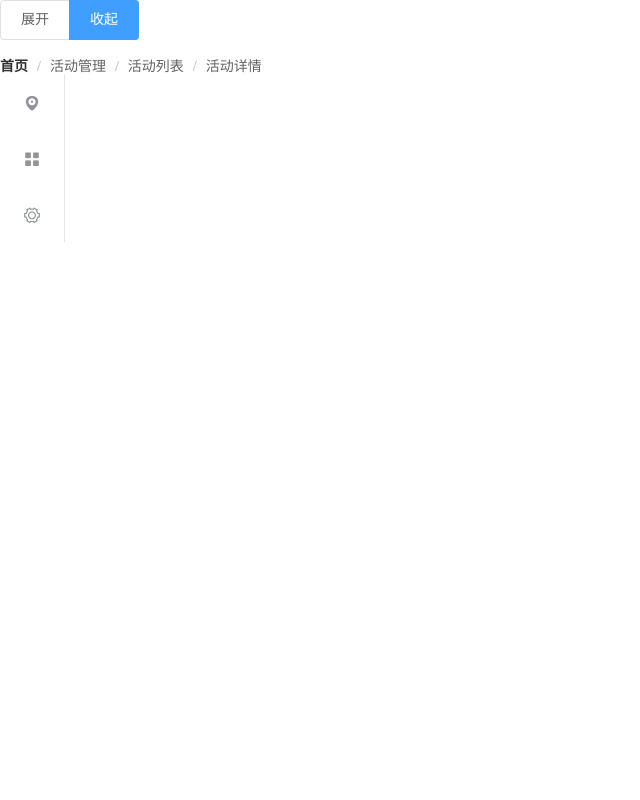
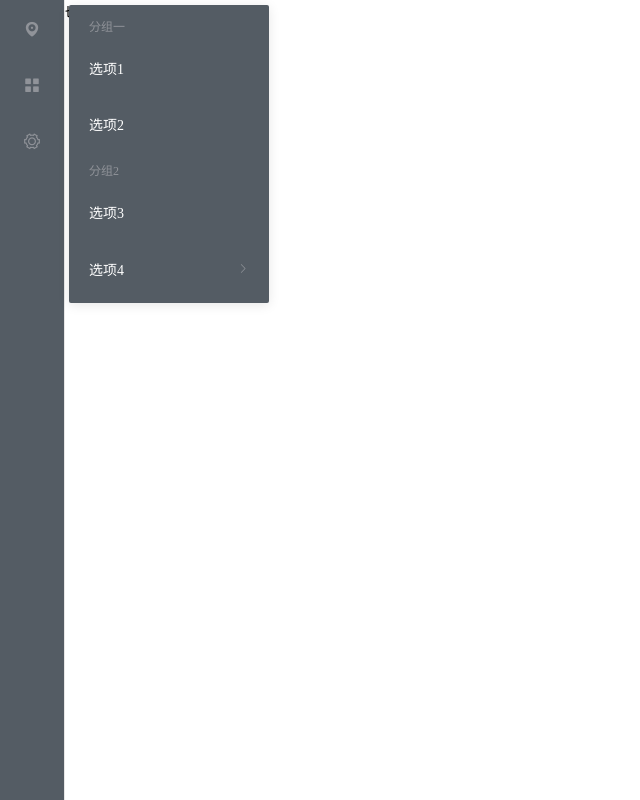
Before and after one commit to baixue0111/vue-study, a Vue app in the folder vueAdmin/: page /#/index in a window 1280 px wide. Shown: the whole page, without its empty margins (0-640 px from the left). Built offline with nearby package versions, Linux system fonts and the light colour scheme.

Commit message:
后台管理系统-侧边栏

```diff
--- a/vueAdmin/src/components/header/header.vue
+++ b/vueAdmin/src/components/header/header.vue
@@ -3,17 +3,7 @@
       <!-- <svg class="icon-mulu" aria-hidden="true">
         <use xlink:href="#icon-xxx"></use>
     </svg> -->
-    <el-radio-group v-model="isCollapse" style="margin-bottom: 20px;">
-        <el-radio-button :label="false">展开</el-radio-button>
-        <el-radio-button :label="true">收起</el-radio-button>
-    </el-radio-group>
-    <el-breadcrumb separator="/">
-        <el-breadcrumb-item :to="{ path: '/' }">首页</el-breadcrumb-item>
-        <el-breadcrumb-item>活动管理</el-breadcrumb-item>
-        <el-breadcrumb-item>活动列表</el-breadcrumb-item>
-        <el-breadcrumb-item>活动详情</el-breadcrumb-item>
-    </el-breadcrumb>
-    <el-menu default-active="1-4-1" class="el-menu-vertical-demo" @open="handleOpen" @close="handleClose" :collapse="isCollapse">
+    <el-menu default-active="1-4-1" class="el-menu-vertical-demo" @open="handleOpen" @close="handleClose" :collapse="isCollapse" background-color="#545c64" text-color="#fff" active-text-color="#ffd04b">
         <el-submenu index="1">
             <template slot="title">
                 <i class="el-icon-location"></i>
@@ -41,16 +31,24 @@
             <span slot="title">导航三</span>
         </el-menu-item>
     </el-menu>
+   <div v-model="isCollapse" class="header" >
+    <span @click="changeBtn" :label="status">切换</span>
+   </div>
   </div>
 </template>
 <script>
 export default {
     data() {
       return {
-        isCollapse: true
+        isCollapse: true,
+        status: false
       };
     },
     methods: {
+        changeBtn() {
+            console.log(this.status);
+            this.status = !this.status;
+        },
         handleOpen(key, keyPath) {
             console.log(key, keyPath);
         },
@@ -60,9 +58,39 @@
     }
 }
 </script>
-<style scoped>
-.el-menu-vertical-demo:not(.el-menu--collapse) {
+<style lang="scss" rel="stylesheet">
+
+.headerPage {
+    width: 100%;
+    &:after {
+        display: block;
+        content: "";
+        height: 0;
+        clear: both;
+    }
+    .el-menu-vertical-demo {
+        float: left;
+        height: calc(100vh);
+        width: 64px;
+    }
+    .el-menu-vertical-demo-leave-active, .el-menu-vertical-demo-enter-active {
+        transition: all 1s ease;
+    }
+    .el-menu-vertical-demo-leave-active,.el-menu-vertical-demo-enter {
+        width: 200px !important;
+    }
+    .el-menu-vertical-demo-leave,.el-menu-vertical-demo-enter-active {
+        width: 64px;
+    }
+    /* .el-menu-vertical-demo:not(.el-menu--collapse) {
         width: 200px;
-    min-height: 400px;
+        height: calc(100vh);
+    } */
+    .header {
+        float: left;
+        current: pointer;
     }
+}
+
+
 </style>
```
Lines whose indentation alone changed are shown as unchanged.
